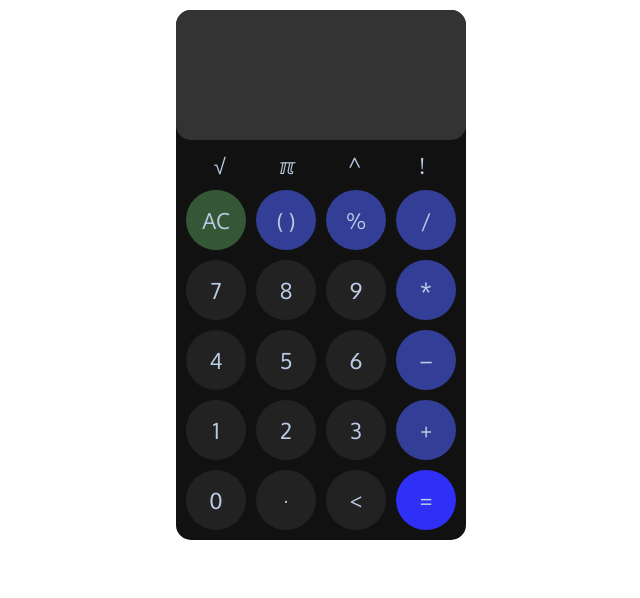
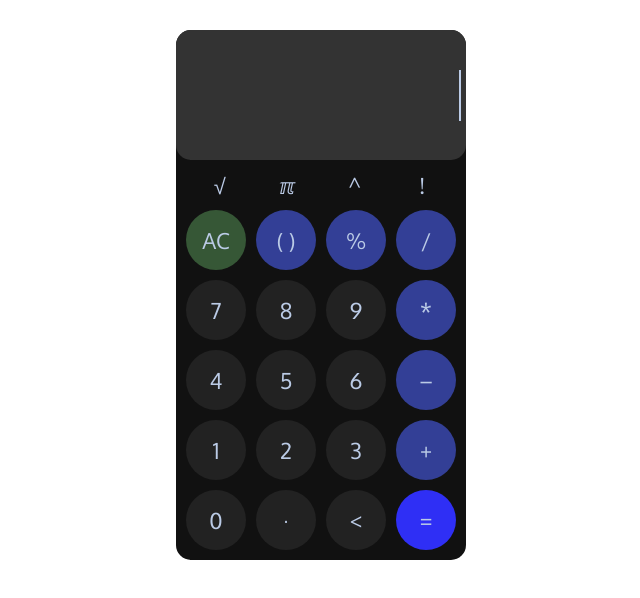
Before and after one commit to AlexZav1327/calculator, a plain HTML site: page index.html in a window 1280 px wide. Shown: the whole page, without its empty margins (319-959 px from the left). Drawn offline with Linux system fonts and the light colour scheme.

Commit message:
feat: implement blinking cursor

```diff
--- a/index.html
+++ b/index.html
@@ -16,6 +16,7 @@
     <div class="calculator">
       <div class="display">
         <div class="result"></div>
+        <div class="cursor"></div>
       </div>
       <div class="controls">
         <div class="row row__top">
--- a/script.js
+++ b/script.js
@@ -77,3 +77,9 @@ const countResult = () => {
   }
 };
 equal.addEventListener("click", countResult);
+
+const blinkIntervalID = setInterval(blink, 500);
+function blink() {
+  const cursor = document.querySelector(".cursor");
+  cursor.classList.toggle("hide");
+}
--- a/style.css
+++ b/style.css
@@ -15,7 +15,7 @@ body {
 }
 
 .container {
-  margin: 10px 0 0 0;
+  margin: 30px 0 0 0;
   display: flex;
   flex-direction: column;
   align-items: center;
@@ -47,6 +47,15 @@ body {
   padding: 2px;
   font-size: 36px;
   color: #fff;
+}
+
+.cursor {
+  height: 51px;
+  border-right: 2px solid rgb(187, 203, 230);
+}
+
+.hide {
+  opacity: 0;
 }
 
 .controls {
```
